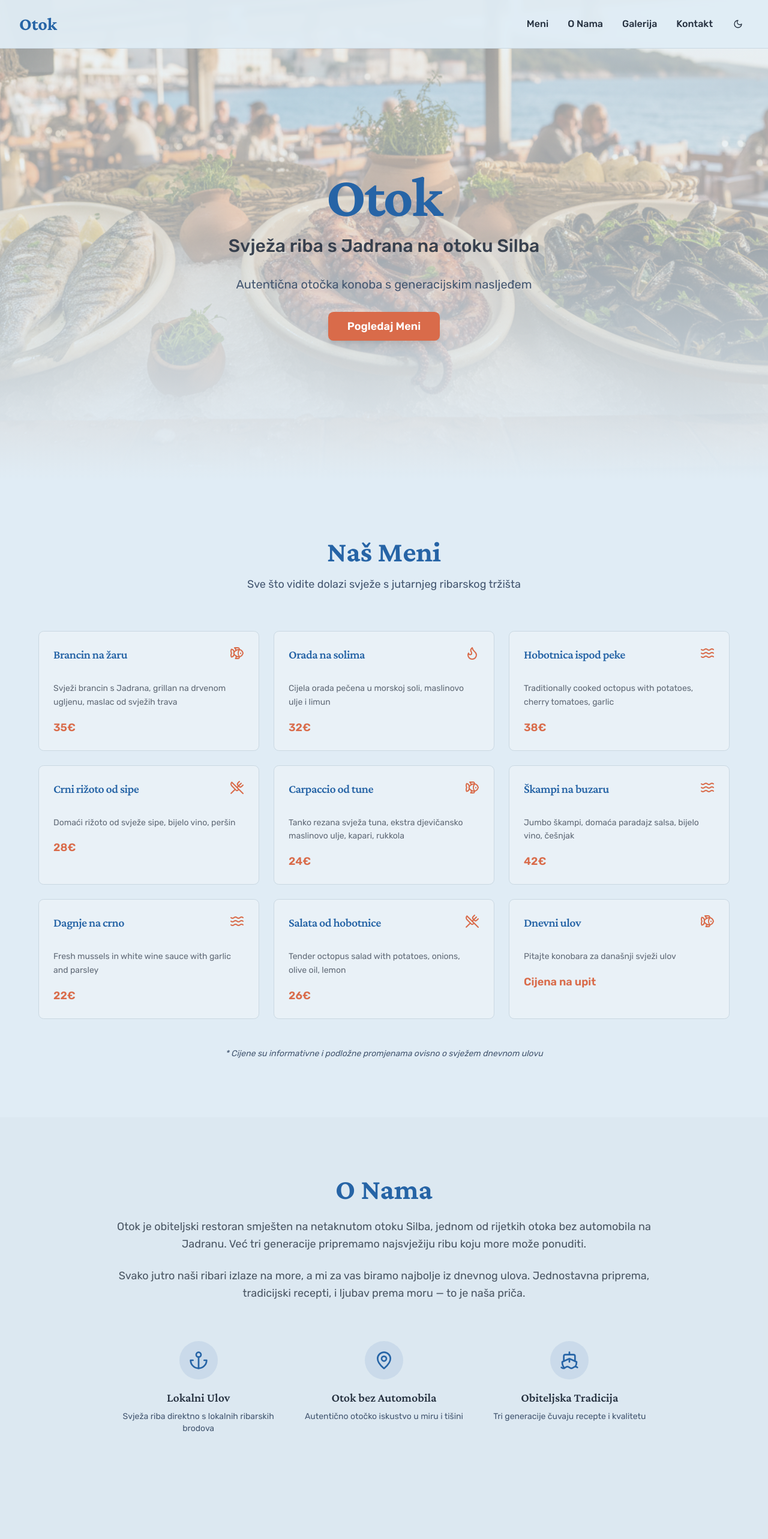
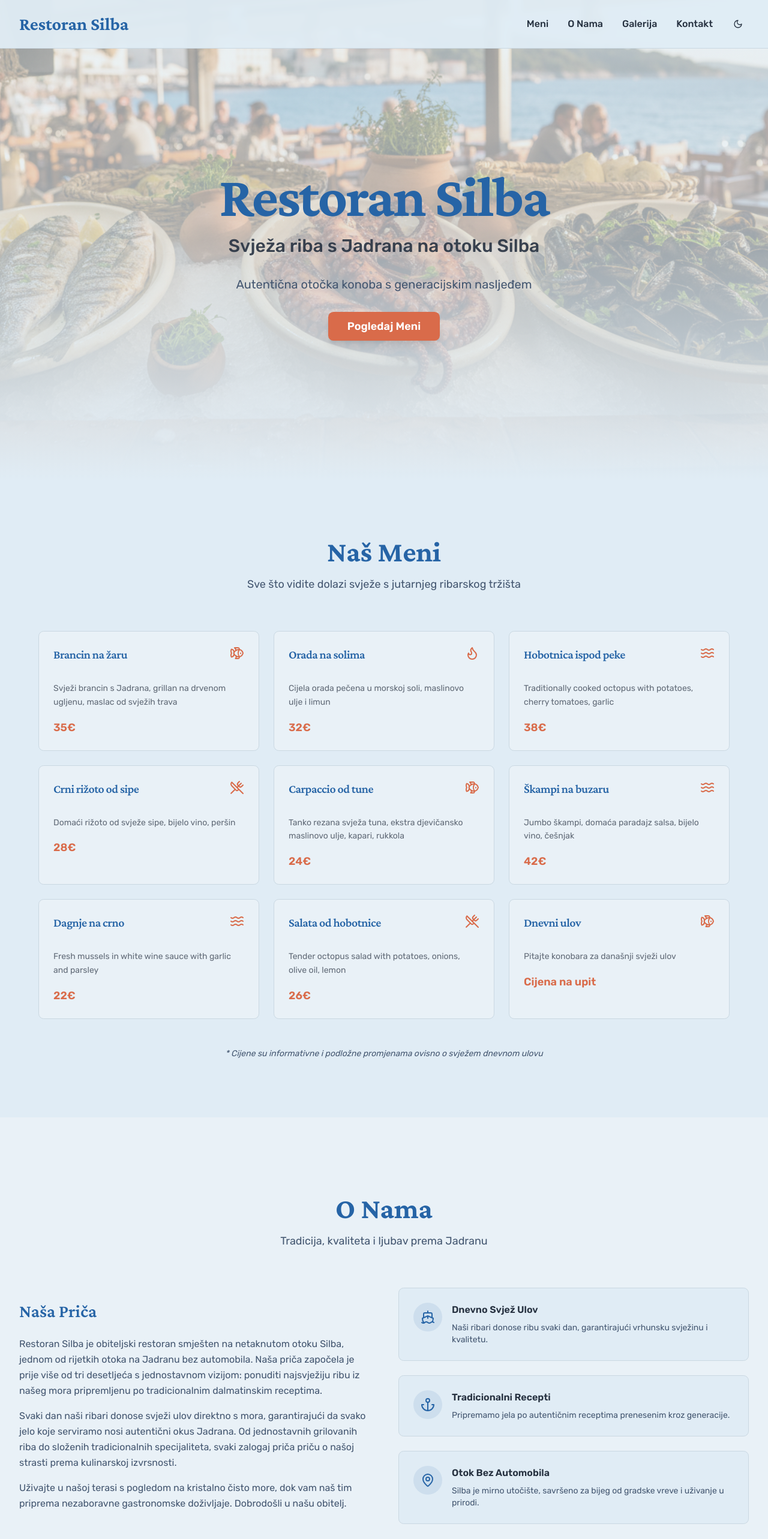
Before and after one commit to tihomiraugustic-beep/sg-1bc2244e-b8a4-4d15-a4d6-e99f972ea7fd-1778622651, a Next.js app: page / in a window 1280 px wide. Shown: the top 2566 px of the page at 60% size. Built offline with nearby package versions, Linux system fonts and the light colour scheme.

Commit message:
chore(content): rename restaurant to Restoran Silba

```diff
--- a/src/components/About.tsx
+++ b/src/components/About.tsx
@@ -2,54 +2,77 @@ import { Anchor, MapPin, Ship } from "lucide-react";
 
 export function About() {
   return (
-    <section id="o-nama" className="py-24 bg-muted/30 scroll-mt-20">
+    <section id="o-nama" className="py-20 md:py-32 bg-card">
       <div className="container">
-        <div className="max-w-4xl mx-auto">
-          <h2 className="font-serif text-4xl md:text-5xl font-bold text-center mb-6 text-primary">
+        <div className="text-center mb-16">
+          <h2 className="font-serif text-4xl md:text-5xl font-bold text-primary mb-4">
             O Nama
           </h2>
+          <p className="text-lg text-muted-foreground max-w-2xl mx-auto">
+            Tradicija, kvaliteta i ljubav prema Jadranu
+          </p>
+        </div>
 
-          <div className="prose prose-lg max-w-none text-center mb-16">
-            <p className="text-lg text-foreground/80 leading-relaxed mb-6">
-              Otok je obiteljski restoran smješten na netaknutom otoku Silba, jednom od rijetkih
-              otoka bez automobila na Jadranu. Već tri generacije pripremamo najsvježiju ribu
-              koju more može ponuditi.
-            </p>
-            <p className="text-lg text-foreground/80 leading-relaxed">
-              Svako jutro naši ribari izlaze na more, a mi za vas biramo najbolje iz dnevnog ulova.
-              Jednostavna priprema, tradicijski recepti, i ljubav prema moru — to je naša priča.
-            </p>
+        <div className="grid grid-cols-1 md:grid-cols-2 gap-12 items-center">
+          {/* Text Content */}
+          <div className="space-y-6">
+            <h3 className="font-serif text-3xl font-semibold text-primary">Naša Priča</h3>
+            <div className="space-y-4 text-muted-foreground leading-relaxed">
+              <p>
+                Restoran Silba je obiteljski restoran smješten na netaknutom otoku Silba, jednom od rijetkih
+                otoka na Jadranu bez automobila. Naša priča započela je prije više od tri desetljeća
+                s jednostavnom vizijom: ponuditi najsvježiju ribu iz našeg mora pripremljenu po
+                tradicionalnim dalmatinskim receptima.
+              </p>
+              <p>
+                Svaki dan naši ribari donose svježi ulov direktno s mora, garantirajući da svako
+                jelo koje serviramo nosi autentični okus Jadrana. Od jednostavnih grilovanih riba
+                do složenih tradicionalnih specijaliteta, svaki zalogaj priča priču o našoj strasti
+                prema kulinarskoj izvrsnosti.
+              </p>
+              <p>
+                Uživajte u našoj terasi s pogledom na kristalno čisto more, dok vam naš tim
+                priprema nezaboravne gastronomske doživljaje. Dobrodošli u našu obitelj.
+              </p>
+            </div>
           </div>
 
-          <div className="grid grid-cols-1 md:grid-cols-3 gap-8 mt-12">
-            <div className="text-center">
-              <div className="inline-flex items-center justify-center w-16 h-16 rounded-full bg-primary/10 text-primary mb-4">
-                <Anchor className="w-8 h-8" />
+          {/* Features Grid */}
+          <div className="grid grid-cols-1 gap-6">
+            <div className="flex items-start gap-4 p-6 bg-background rounded-lg border border-border">
+              <div className="flex-shrink-0 w-12 h-12 bg-primary/10 rounded-full flex items-center justify-center">
+                <Ship className="h-6 w-6 text-primary" />
               </div>
-              <h3 className="font-serif text-xl font-semibold mb-2">Lokalni Ulov</h3>
-              <p className="text-sm text-muted-foreground">
-                Svježa riba direktno s lokalnih ribarskih brodova
-              </p>
+              <div>
+                <h4 className="font-semibold text-foreground mb-2">Dnevno Svjež Ulov</h4>
+                <p className="text-sm text-muted-foreground">
+                  Naši ribari donose ribu svaki dan, garantirajući vrhunsku svježinu i kvalitetu.
+                </p>
+              </div>
             </div>
 
-            <div className="text-center">
-              <div className="inline-flex items-center justify-center w-16 h-16 rounded-full bg-primary/10 text-primary mb-4">
-                <MapPin className="w-8 h-8" />
+            <div className="flex items-start gap-4 p-6 bg-background rounded-lg border border-border">
+              <div className="flex-shrink-0 w-12 h-12 bg-primary/10 rounded-full flex items-center justify-center">
+                <Anchor className="h-6 w-6 text-primary" />
               </div>
-              <h3 className="font-serif text-xl font-semibold mb-2">Otok bez Automobila</h3>
-              <p className="text-sm text-muted-foreground">
-                Autentično otočko iskustvo u miru i tišini
-              </p>
+              <div>
+                <h4 className="font-semibold text-foreground mb-2">Tradicionalni Recepti</h4>
+                <p className="text-sm text-muted-foreground">
+                  Pripremamo jela po autentičnim receptima prenesenim kroz generacije.
+                </p>
+              </div>
             </div>
 
-            <div className="text-center">
-              <div className="inline-flex items-center justify-center w-16 h-16 rounded-full bg-primary/10 text-primary mb-4">
-                <Ship className="w-8 h-8" />
+            <div className="flex items-start gap-4 p-6 bg-background rounded-lg border border-border">
+              <div className="flex-shrink-0 w-12 h-12 bg-primary/10 rounded-full flex items-center justify-center">
+                <MapPin className="h-6 w-6 text-primary" />
               </div>
-              <h3 className="font-serif text-xl font-semibold mb-2">Obiteljska Tradicija</h3>
-              <p className="text-sm text-muted-foreground">
-                Tri generacije čuvaju recepte i kvalitetu
-              </p>
+              <div>
+                <h4 className="font-semibold text-foreground mb-2">Otok Bez Automobila</h4>
+                <p className="text-sm text-muted-foreground">
+                  Silba je mirno utočište, savršeno za bijeg od gradske vreve i uživanje u prirodi.
+                </p>
+              </div>
             </div>
           </div>
         </div>
--- a/src/components/Footer.tsx
+++ b/src/components/Footer.tsx
@@ -5,19 +5,22 @@ export function Footer() {
   const currentYear = new Date().getFullYear();
 
   return (
-    <footer className="bg-primary/5 border-t border-border py-12">
+    <footer className="bg-card border-t border-border py-12">
       <div className="container">
         <div className="grid grid-cols-1 md:grid-cols-3 gap-8 mb-8">
-          <div>
-            <h3 className="font-serif text-2xl font-bold text-primary mb-4">Otok</h3>
+          {/* Restaurant Info */}
+          <div className="space-y-4">
+            <h3 className="font-serif text-2xl font-bold text-primary">Restoran Silba</h3>
             <p className="text-sm text-muted-foreground">
-              Riblji restoran na otoku Silba.<br />
-              Svježa riba s Jadrana od 1985.
+              Svježa riba s Jadrana na otoku Silba
+            </p>
+            <p className="text-sm text-muted-foreground">
+              Obiteljska tradicija već tri generacije
             </p>
           </div>
 
           <div>
-            <h4 className="font-semibold mb-4">Navigacija</h4>
+            <h4 className="font-semibold text-foreground">Brze Poveznice</h4>
             <ul className="space-y-2 text-sm">
               <li>
                 <a href="#meni" className="text-muted-foreground hover:text-accent transition-colors">
@@ -30,6 +33,11 @@ export function Footer() {
                 </a>
               </li>
               <li>
+                <a href="#galerija" className="text-muted-foreground hover:text-accent transition-colors">
+                  Galerija
+                </a>
+              </li>
+              <li>
                 <a href="#kontakt" className="text-muted-foreground hover:text-accent transition-colors">
                   Kontakt
                 </a>
@@ -38,28 +46,39 @@ export function Footer() {
           </div>
 
           <div>
-            <h4 className="font-semibold mb-4">Pratite Nas</h4>
-            <div className="flex gap-4">
+            <h4 className="font-semibold text-foreground">Kontakt</h4>
+            <div className="space-y-2 text-sm text-muted-foreground">
+              <p>Obala bb, 23450 Silba</p>
+              <p>+385 98 123 4567</p>
+              <p>info@otoc-silba.hr</p>
+            </div>
+            <div className="flex gap-4 pt-2">
               <a
-                href="#"
+                href="https://facebook.com"
+                target="_blank"
+                rel="noopener noreferrer"
                 className="text-muted-foreground hover:text-accent transition-colors"
                 aria-label="Facebook"
               >
-                <Facebook className="w-6 h-6" />
+                <Facebook className="h-5 w-5" />
               </a>
               <a
-                href="#"
+                href="https://instagram.com"
+                target="_blank"
+                rel="noopener noreferrer"
                 className="text-muted-foreground hover:text-accent transition-colors"
                 aria-label="Instagram"
               >
-                <Instagram className="w-6 h-6" />
+                <Instagram className="h-5 w-5" />
               </a>
             </div>
           </div>
         </div>
 
-        <div className="border-t border-border pt-8 text-center text-sm text-muted-foreground">
-          <p>© {currentYear} Otok Restoran. Sva prava pridržana.</p>
+        <div className="pt-8 border-t border-border text-center">
+          <p className="text-sm text-muted-foreground">
+            &copy; {currentYear} Restoran Silba. Sva prava pridržana.
+          </p>
         </div>
       </div>
     </footer>
--- a/src/components/Hero.tsx
+++ b/src/components/Hero.tsx
@@ -18,7 +18,7 @@ export function Hero() {
           {/* Main Heading with Stagger Animation */}
           <div className="space-y-4 animate-in fade-in slide-in-from-bottom-4 duration-1000">
             <h1 className="font-serif text-5xl md:text-7xl lg:text-8xl font-bold text-primary tracking-tight">
-              Otok
+              Restoran Silba
             </h1>
             <p className="text-xl md:text-2xl lg:text-3xl text-foreground/90 font-medium">
               Svježa riba s Jadrana na otoku Silba
--- a/src/components/Navigation.tsx
+++ b/src/components/Navigation.tsx
@@ -7,7 +7,7 @@ export function Navigation() {
       <div className="container">
         <div className="flex items-center justify-between h-20">
           <Link href="/" className="font-serif text-2xl md:text-3xl font-bold text-primary hover:text-primary/80 transition-colors">
-            Otok
+            Restoran Silba
           </Link>
 
           <div className="flex items-center gap-4 md:gap-6">
--- a/src/components/SEO.tsx
+++ b/src/components/SEO.tsx
@@ -9,17 +9,17 @@ export interface SEOProps {
 }
 
 const defaultSEO = {
-  title: "Otok - Riblji Restoran na Otoku Silba",
+  title: "Restoran Silba - Riblji Restoran na Otoku Silba",
   description: "Svježa riba s Jadrana. Autentični otočki restoran na Silbi s dnevno svježim ulovom i tradicionalnim receptima.",
   image: "/og-image.png",
   url: "https://otoc-silba.hr",
   keywords: "restoran Silba, riblji restoran Silba, restoran Zadar, dalmatinska kuhinja, svježa riba, Jadran, otočki restoran, konoba Silba, brancin, hobotnica, crni rižoto, mediteranska kuhinja"
 };
 
-// SEOElements for _document.tsx (static, no Head wrapper)
+// SEO elements without Head wrapper (for use in _document.tsx)
 export function SEOElements({
-  title = "Otok - Riblji Restoran na Otoku Silba | Svježa Riba s Jadrana",
-  description = "Otkrijte autentični okus Jadrana u restoranu Otok na otoku Silba. Dnevno svjež ulov, tradicionalni recepti, i jedinstvena otočka atmosfera. Rezervirajte svoj stol danas.",
+  title = "Restoran Silba - Riblji Restoran na Otoku Silba | Svježa Riba s Jadrana",
+  description = "Otkrijte autentični okus Jadrana u restoranu Restoran Silba na otoku Silba. Dnevno svjež ulov, tradicionalni recepti, i jedinstvena otočka atmosfera. Rezervirajte svoj stol danas.",
   image = "/og-image.png",
   url = "https://otoc-silba.hr"
 }: SEOProps) {
@@ -29,7 +29,7 @@ export function SEOElements({
       <meta name="viewport" content="width=device-width, initial-scale=1" />
       <meta name="description" content={description} />
       <meta name="keywords" content="restoran Silba, riblji restoran, svježa riba, Jadran, otočki restoran, Silba, dalmatinska kuhinja, morski plodovi, rezervacija stola, Zadar, Hrvatska" />
-      <meta name="author" content="Otok Restoran" />
+      <meta name="author" content="Restoran Silba" />
 
       {/* Open Graph */}
       <meta property="og:type" content="restaurant" />
@@ -37,7 +37,7 @@ export function SEOElements({
       <meta property="og:description" content={description} />
       <meta property="og:image" content={image} />
       <meta property="og:url" content={url} />
-      <meta property="og:site_name" content="Otok Restoran" />
+      <meta property="og:site_name" content="Restoran Silba" />
       <meta property="og:locale" content="hr_HR" />
 
       {/* Twitter Card */}
@@ -49,27 +49,32 @@ export function SEOElements({
       {/* Additional Meta */}
       <meta name="robots" content="index, follow" />
       <meta name="googlebot" content="index, follow" />
-      <link rel="canonical" href={url} />
-
-      <title>{title}</title>
     </>
   );
 }
 
 // SEO component for dynamic pages (wrapped in Head)
 export function SEO({
-  title = "Otok - Riblji Restoran na Otoku Silba | Svježa Riba s Jadrana",
-  description = "Otkrijte autentični okus Jadrana u restoranu Otok na otoku Silba. Dnevno svjež ulov, tradicionalni recepti, i jedinstvena otočka atmosfera. Rezervirajte svoj stol danas.",
+  title = "Restoran Silba - Riblji Restoran na Otoku Silba | Svježa Riba s Jadrana",
+  description = "Otkrijte autentični okus Jadrana u restoranu Restoran Silba na otoku Silba. Dnevno svjež ulov, tradicionalni recepti, i jedinstvena otočka atmosfera. Rezervirajte svoj stol danas.",
   image = "/og-image.png",
   url = "https://otoc-silba.hr"
 }: SEOProps) {
   return (
     <Head>
       <meta name="description" content={description} />
+      <meta name="keywords" content={defaultSEO.keywords} />
+      <meta name="author" content="Restoran Silba" />
+
+      <meta property="og:type" content="restaurant" />
       <meta property="og:title" content={title} />
       <meta property="og:description" content={description} />
       <meta property="og:image" content={image} />
       <meta property="og:url" content={url} />
+      <meta property="og:site_name" content="Restoran Silba" />
+      <meta property="og:locale" content="hr_HR" />
+
+      <meta name="twitter:card" content="summary_large_image" />
       <meta name="twitter:title" content={title} />
       <meta name="twitter:description" content={description} />
       <meta name="twitter:image" content={image} />
--- a/src/pages/_document.tsx
+++ b/src/pages/_document.tsx
@@ -5,7 +5,7 @@ export default function Document() {
   const restaurantSchema = {
     "@context": "https://schema.org",
     "@type": "Restaurant",
-    "name": "Otok",
+    "name": "Restoran Silba",
     "description": "Riblji restoran na otoku Silba s dnevno svježim ulovom i tradicionalnim receptima",
     "image": "https://otoc-silba.hr/og-image.png",
     "address": {
--- a/src/pages/api/reservation.ts
+++ b/src/pages/api/reservation.ts
@@ -7,7 +7,7 @@ type ReservationData = {
   phone: string;
   date: string;
   time: string;
-  guests: number;
+  guests: string;
   message?: string;
 };
 
@@ -16,7 +16,7 @@ export default async function handler(
   res: NextApiResponse
 ) {
   if (req.method !== "POST") {
-    return res.status(405).json({ message: "Method not allowed" });
+    return res.status(405).json({ error: "Method not allowed" });
   }
 
   try {
@@ -24,7 +24,7 @@ export default async function handler(
 
     // Validate required fields
     if (!name || !email || !phone || !date || !time || !guests) {
-      return res.status(400).json({ message: "Molimo popunite sva obavezna polja" });
+      return res.status(400).json({ error: "Sva obavezna polja moraju biti popunjena." });
     }
 
     // Create nodemailer transporter
@@ -32,7 +32,7 @@ export default async function handler(
     const transporter = nodemailer.createTransport({
       host: process.env.SMTP_HOST || "smtp.gmail.com",
       port: parseInt(process.env.SMTP_PORT || "587"),
-      secure: process.env.SMTP_SECURE === "true",
+      secure: false, // true for 465, false for other ports
       auth: {
         user: process.env.SMTP_USER,
         pass: process.env.SMTP_PASS,
@@ -40,17 +40,17 @@ export default async function handler(
     });
 
     // Email to restaurant
-    const restaurantEmail = {
-      from: process.env.SMTP_FROM || process.env.SMTP_USER,
+    const restaurantMailOptions = {
+      from: `"Restoran Silba" <${process.env.SMTP_USER}>`,
       to: process.env.RESTAURANT_EMAIL || "info@otoc-silba.hr",
       subject: `Nova Rezervacija - ${name}`,
       html: `
-        <div style="font-family: Arial, sans-serif; max-width: 600px; margin: 0 auto;">
-          <h2 style="color: #2563A5;">Nova Rezervacija Stola</h2>
+        <div style="font-family: sans-serif; max-width: 600px; margin: 0 auto; padding: 20px;">
+          <h2 style="color: #2563A5;">Nova Rezervacija</h2>
+          <p>Primljena je nova rezervacija sa sljedećim detaljima:</p>
 
-          <div style="background: #F5F0E8; padding: 20px; border-radius: 8px; margin: 20px 0;">
-            <h3 style="margin-top: 0;">Detalji Rezervacije:</h3>
-            <p><strong>Ime:</strong> ${name}</p>
+          <div style="background-color: #f5f5f5; padding: 15px; border-radius: 5px; margin: 20px 0;">
+            <p><strong>Ime i prezime:</strong> ${name}</p>
             <p><strong>Email:</strong> ${email}</p>
             <p><strong>Telefon:</strong> ${phone}</p>
             <p><strong>Datum:</strong> ${date}</p>
@@ -59,22 +59,20 @@ export default async function handler(
             ${message ? `<p><strong>Napomena:</strong> ${message}</p>` : ""}
           </div>
 
-          <p style="color: #666; font-size: 14px;">
-            Ova rezervacija je poslana putem web forme na otoc-silba.hr
-          </p>
+          <p>Molimo kontaktirajte gosta za potvrdu rezervacije.</p>
         </div>
       `,
     };
 
-    // Confirmation email to customer
+    // Email to customer (confirmation)
     const customerMailOptions = {
-      from: `"Otok Restoran" <${process.env.SMTP_USER}>`,
+      from: `"Restoran Silba" <${process.env.SMTP_USER}>`,
       to: email,
-      subject: "Potvrda Rezervacije - Otok Restoran",
+      subject: "Potvrda Rezervacije - Restoran Silba",
       html: `
         <div style="font-family: sans-serif; max-width: 600px; margin: 0 auto; padding: 20px;">
           <h2 style="color: #2563A5;">Poštovani/a ${name},</h2>
-          <p>Hvala što ste odabrali Otok restoran! Primili smo Vašu rezervaciju sa sljedećim detaljima:</p>
+          <p>Hvala što ste odabrali Restoran Silba! Primili smo Vašu rezervaciju sa sljedećim detaljima:</p>
 
           <div style="background-color: #f5f5f5; padding: 15px; border-radius: 5px; margin: 20px 0;">
             <p><strong>Datum:</strong> ${date}</p>
@@ -85,12 +83,12 @@ export default async function handler(
 
           <p>Ukoliko trebate promijeniti ili otkazati rezervaciju, molimo kontaktirajte nas putem telefona.</p>
           <p>Veselimo se Vašem dolasku!</p>
-          <p>Srdačan pozdrav,<br><strong>Tim Otok Restorana</strong></p>
+          <p>Srdačan pozdrav,<br><strong>Tim Restoran Silba</strong></p>
 
           <hr style="border: none; border-top: 1px solid #ddd; margin-top: 30px;" />
           <div style="color: #777; font-size: 12px; margin-top: 10px;">
             <p>
-              Otok Restoran | Obala bb, 23450 Silba | +385 23 370 XXX<br>
+              Restoran Silba | Obala bb, 23450 Silba | +385 23 370 XXX<br>
               Ovaj email je generiran automatski. Molimo ne odgovarajte direktno na ovu poruku.
             </p>
           </div>
@@ -99,26 +97,17 @@ export default async function handler(
     };
 
     // Send emails
-    if (process.env.SMTP_USER && process.env.SMTP_PASS) {
-      await transporter.sendMail(restaurantEmail);
-      await transporter.sendMail(customerMailOptions);
+    await transporter.sendMail(restaurantMailOptions);
+    await transporter.sendMail(customerMailOptions);
 
-      return res.status(200).json({
-        message: "Rezervacija uspješno poslana! Provjerite svoj email za potvrdu."
-      });
-    } else {
-      // If SMTP not configured, just log and return success
-      console.log("Reservation received:", { name, email, phone, date, time, guests, message });
-      console.log("Note: SMTP not configured. Set SMTP_USER and SMTP_PASS environment variables to enable email sending.");
-
-      return res.status(200).json({
-        message: "Rezervacija primljena! (Email nije poslan - SMTP nije konfiguriran)"
-      });
-    }
+    res.status(200).json({
+      success: true,
+      message: "Rezervacija uspješno poslana!"
+    });
   } catch (error) {
     console.error("Error sending reservation:", error);
-    return res.status(500).json({
-      message: "Greška prilikom slanja rezervacije. Molimo pokušajte ponovo ili nas kontaktirajte telefonom."
+    res.status(500).json({
+      error: "Došlo je do greške pri slanju rezervacije. Molimo pokušajte ponovo ili nas kontaktirajte telefonom."
     });
   }
 }
--- a/src/pages/index.tsx
+++ b/src/pages/index.tsx
@@ -11,8 +11,8 @@ export default function Home() {
   return (
     <>
       <SEO
-        title="Otok - Riblji Restoran na Otoku Silba | Svježa Riba s Jadrana"
-        description="Otkrijte autentični okus Jadrana u restoranu Otok na otoku Silba. Dnevno svjež ulov, tradicionalni recepti, grillani brancin, hobotnica, crni rižoto. Rezervirajte stol online."
+        title="Restoran Silba - Riblji Restoran na Otoku Silba | Svježa Riba s Jadrana"
+        description="Otkrijte autentični okus Jadrana u restoranu Restoran Silba na otoku Silba. Dnevno svjež ulov, tradicionalni recepti, grillani brancin, hobotnica, crni rižoto. Rezervirajte stol online."
         image="/og-image.png"
         url="https://otoc-silba.hr"
       />
```
Also changed, not shown: .softgen/project.md.
